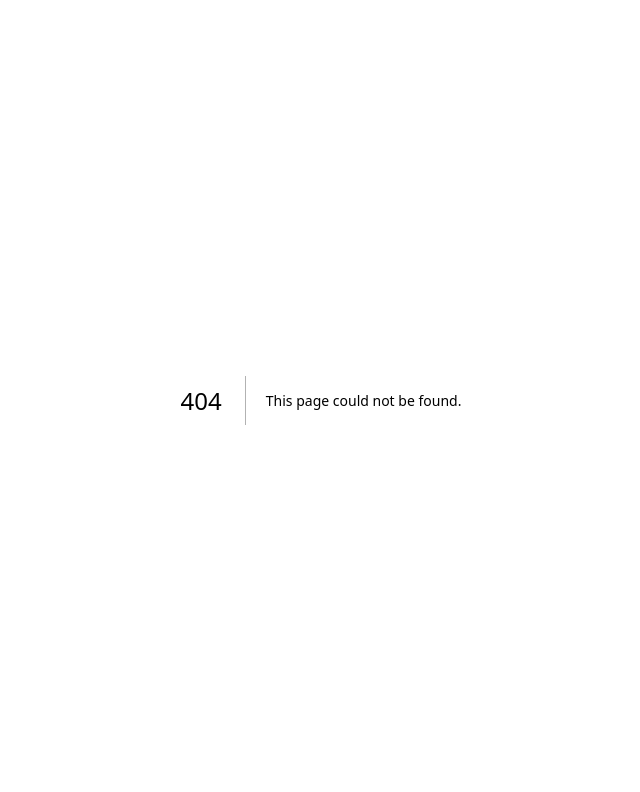
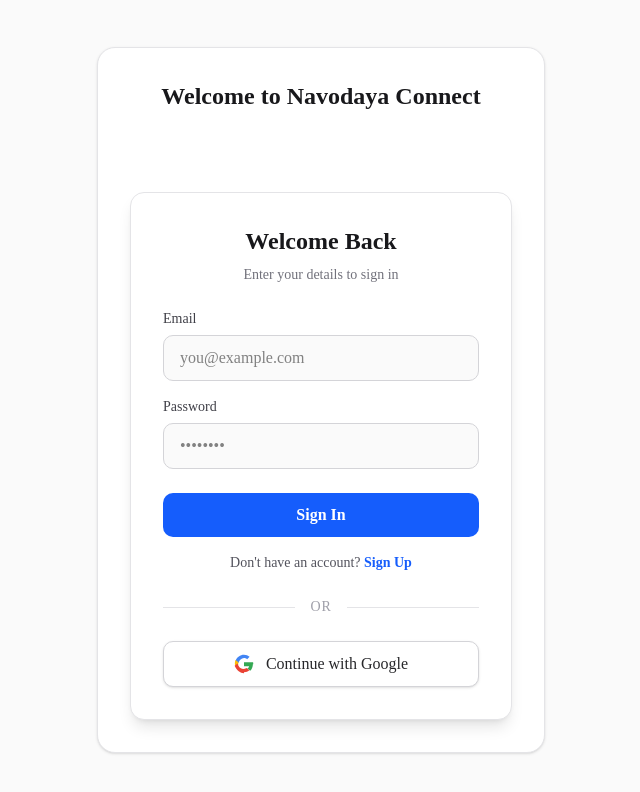
Before and after one commit to Divyansh-u5/Navodaya-connect, a Next.js app: page /login in a window 1280 px wide. Before the commit this address had no page. Shown: the top 792 px of the page, without its empty margins (319-959 px from the left). Built offline with nearby package versions, Linux system fonts and the light colour scheme; no server answers.

Commit message:
try to solve the problem

```diff
--- /dev/null
+++ b/app/login/page.tsx
@@ -0,0 +1,13 @@
+'use client'
+import  AuthUI  from '@/components/AuthUI' // (Change AuthUI to auth-view if that is your main login component!)
+
+export default function LoginPage() {
+  return (
+    <div className="min-h-screen flex items-center justify-center bg-zinc-50">
+      <div className="w-full max-w-md p-8 bg-white rounded-2xl shadow-sm border border-zinc-200">
+        <h1 className="text-2xl font-black text-center mb-6 text-zinc-900">Welcome to Navodaya Connect</h1>
+        <AuthUI />
+      </div>
+    </div>
+  )
+}
```
